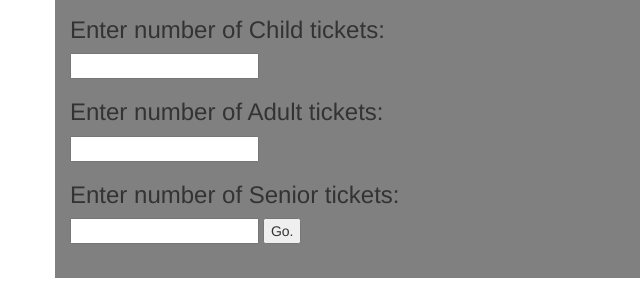
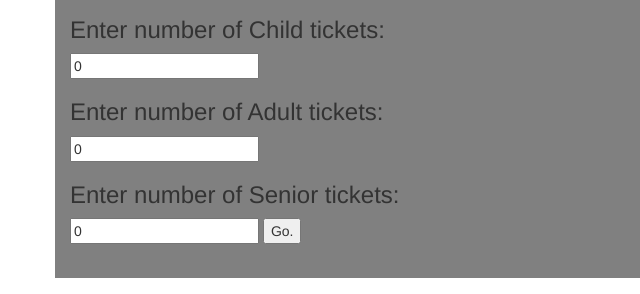
Before and after one commit to bcooper085/movie-tickets, a plain HTML site: page index.html in a window 1280 px wide. Shown: the part 351-645 px from the top of the page, 0-640 px from the left. Drawn offline with Linux system fonts and the light colour scheme.

Commit message:
add default value of zero to input tags

```diff
--- a/index.html
+++ b/index.html
@@ -43,13 +43,13 @@
             <option value="3">55 and older</option>
           </select> -->
           <h3>Enter number of Child tickets:</h3>
-          <input type="text" id="quantityC">
+          <input type="text" id="quantityC" value="0">
 
           <h3>Enter number of Adult tickets:</h3>
-          <input type="text" id="quantityA">
+          <input type="text" id="quantityA" value="0">
 
           <h3>Enter number of Senior tickets:</h3>
-          <input type="text" id="quantityS">
+          <input type="text" id="quantityS" value="0">
           <button type="submit" name="button">Go.</button>
         </form>
       </div>
```
